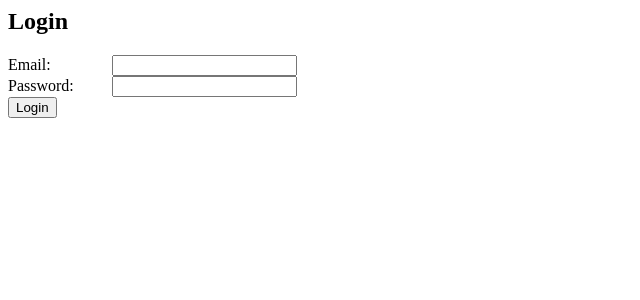
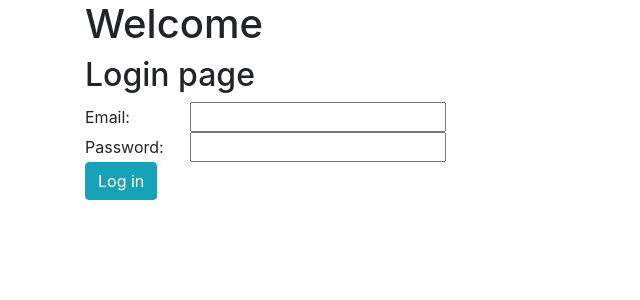
Before and after one commit to albertvinyes/woopfy, a Django app: page /accounts/login/ in a window 1280 px wide. Shown: the top 300 px of the page, without its empty margins (0-640 px from the left). Run offline with Django 3.2, Linux system fonts and the light colour scheme; some libraries are stand-ins or nearby versions.

Commit message:
Updating templates and logic

```diff
--- a/project/accounts/urls.py
+++ b/project/accounts/urls.py
@@ -7,7 +7,7 @@ urlpatterns = [
     path('', views.RegularUserList.as_view()),
     path('<int:pk>/', views.RegularUserDetail.as_view()),
     path('login/', views.login_view),
-#    path('logout/', views.logout_view),
+    path('logout/', views.logout_view),
 #    path('rest-auth/', include('rest_auth.urls')),
     path('test/login/', views.test_login),
     path('test/index/', views.test_index),
--- a/project/accounts/views.py
+++ b/project/accounts/views.py
@@ -47,6 +47,7 @@ def login_view(request):
 
 def logout_view(request):
     logout(request)
+    return redirect('/')
 
 @login_required
 def test_login(request):
--- a/project/project/settings.py
+++ b/project/project/settings.py
@@ -152,3 +152,6 @@ USE_TZ = True
 # https://docs.djangoproject.com/en/2.0/howto/static-files/
 
 STATIC_URL = '/static/'
+STATICFILES_DIRS = [
+    os.path.join(BASE_DIR, "static"),
+]
--- a/project/project/urls.py
+++ b/project/project/urls.py
@@ -16,13 +16,14 @@ Including another URLconf
 from django.contrib import admin
 from django.urls import path
 from django.conf.urls import url, include
+from project import views
 import accounts.urls
 import rest_auth.urls
 
 
 urlpatterns = [
+    path('', views.index, name='index'),
     path('admin/', admin.site.urls),
     path('accounts/', include(accounts.urls)),
     path('accounts/', include('django.contrib.auth.urls')),
-#    url(r'^', include('accounts.urls')),
 ]
--- a/project/templates/registration/login.html
+++ b/project/templates/registration/login.html
@@ -1,5 +1,10 @@
 <!-- templates/registration/login.html -->
-<h2>Login</h2>
+{% include "base/bootstrap.html" %}
+{% csrf_token %}
+<body>
+  <div class="container">
+    <h1> Welcome</h1>
+    <h2>Login page</h2>
     <form method="post">
       {% csrf_token %}
       <span style="display:inline-block; width:100px">  Email:</span>
@@ -8,5 +13,7 @@
       <span style="display:inline-block; width:100px">  Password:</span>
       <input type="password" name="password" maxlength="100" required>
       <br>
-  <button type="submit">Login</button>
+      <button class="btn btn-info" type="submit">Log in</button>
     </form>
+  </div>
+</body
```
Also changed, not shown: project/templates/home/index.html (+6 -2 lines). Lines whose indentation alone changed are shown as unchanged.
